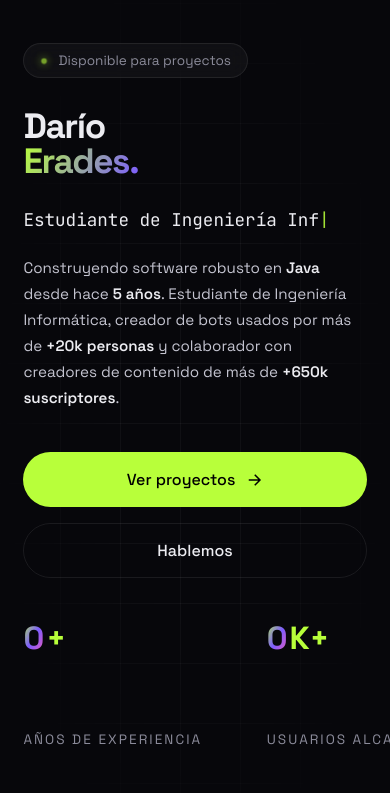
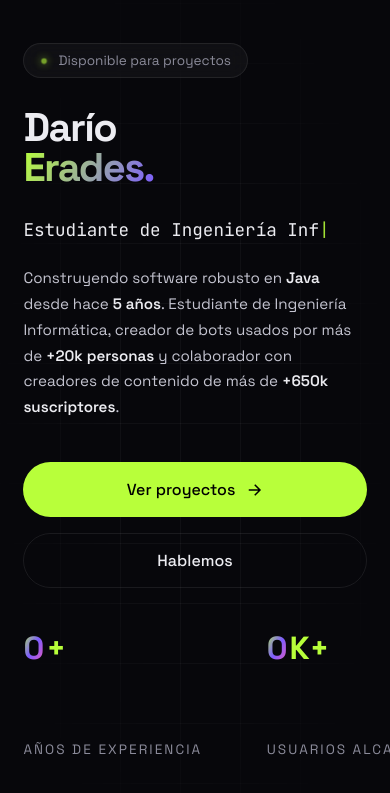
Before and after one commit to DarioErades/Web, a plain HTML site: page index.html in a window 390 px wide. Shown: the part 57-850 px from the top of the page. Drawn offline with nearby package versions, Linux system fonts and the light colour scheme.

Commit message:
Corregidos desbordamientos horizontales en secciones 1 y 2 para móviles

```diff
--- a/styles.css
+++ b/styles.css
@@ -447,10 +447,14 @@ body.light-mode .moon-icon { display: block; }
 }
 
 @media(max-width:400px){
-  .hero__title{font-size:2.2rem}
+  .hero__title{font-size:clamp(1.8rem,12vw,2.5rem)}
   .hero__description{font-size:0.95rem}
   .hero__actions{flex-direction:column}
   .btn{width:100%;justify-content:center}
   .hero__stats{flex-direction:column;gap:20px}
   .stat{flex: 1 1 100%}
 }
+
+}
+lex: 1 1 100%}
+}
```
